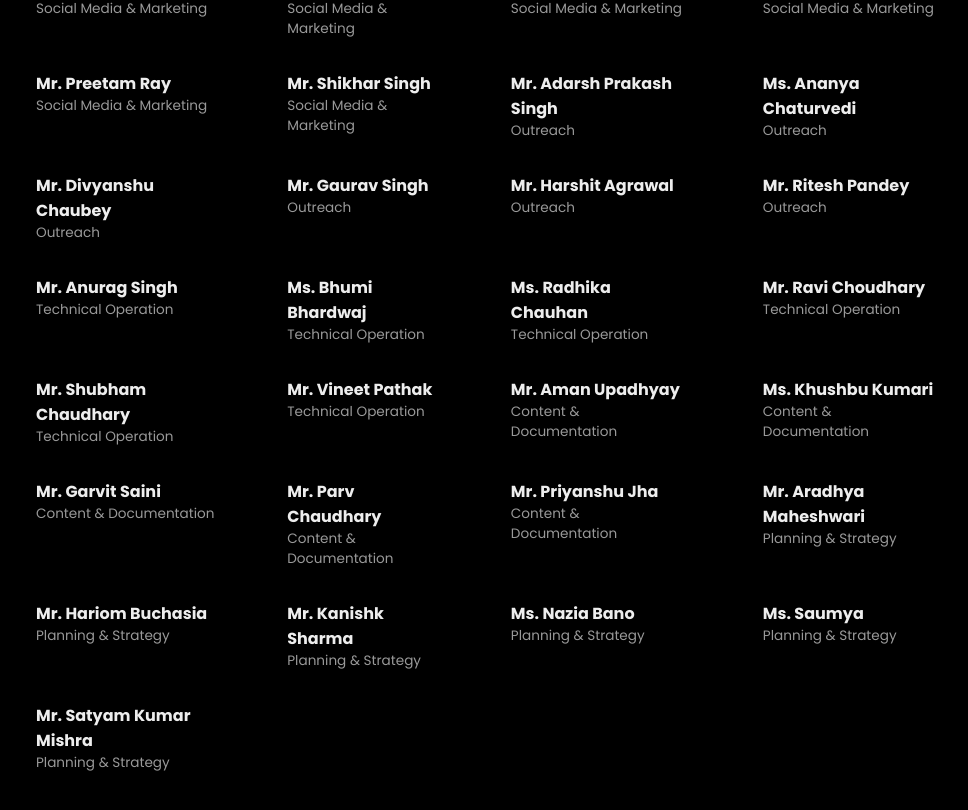
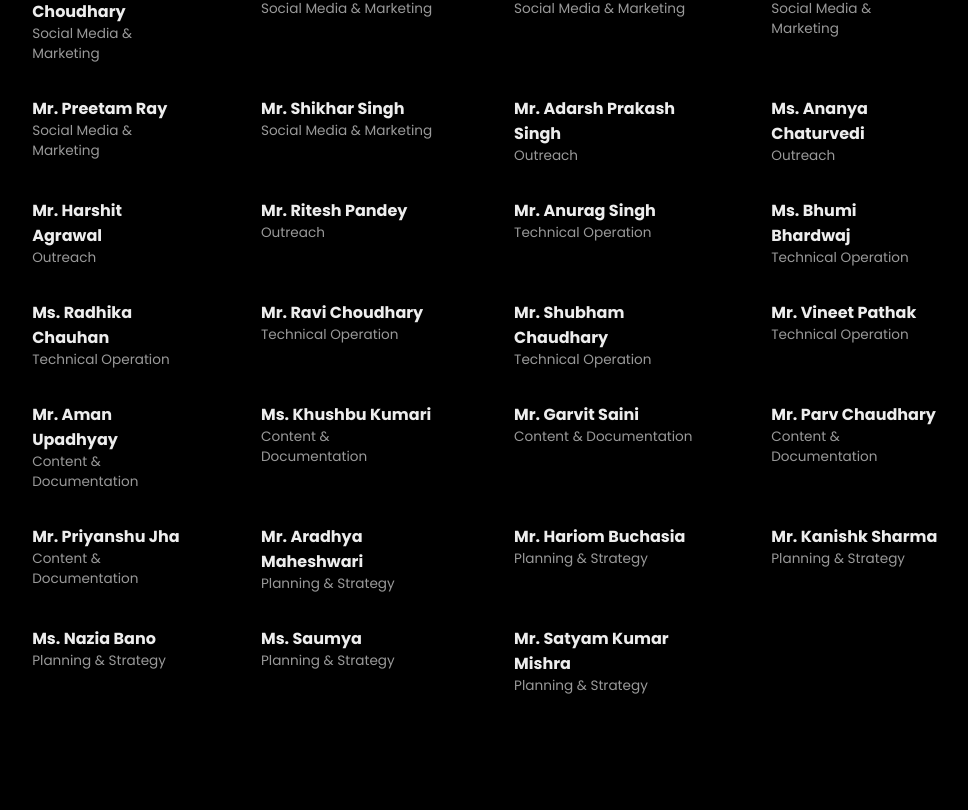
Before and after one commit to salaah-community/Salaah, a React (Create React App) app: page /team in a window 1280 px wide. Shown: the part 6957-7767 px from the top of the page, without its empty margins (154-1122 px from the left). Built offline with nearby package versions, Linux system fonts and the light colour scheme.

Commit message:
Updated Working committee: Removed two members

```diff
--- a/src/pages/Team/TeamData/Working.js
+++ b/src/pages/Team/TeamData/Working.js
@@ -43,16 +43,7 @@ export const teamWorking = [
     title: "Outreach",
     img: "",
   },
-  {
-    name: "Mr. Divyanshu Chaubey",
-    title: "Outreach",
-    img: "",
-  },
-  {
-    name: "Mr. Gaurav Singh",
-    title: "Outreach",
-    img: "",
-  },
+
   {
     name: "Mr. Harshit Agrawal",
     title: "Outreach",
```
